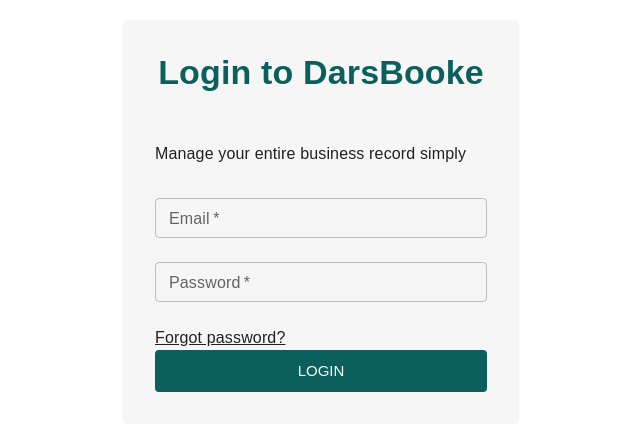
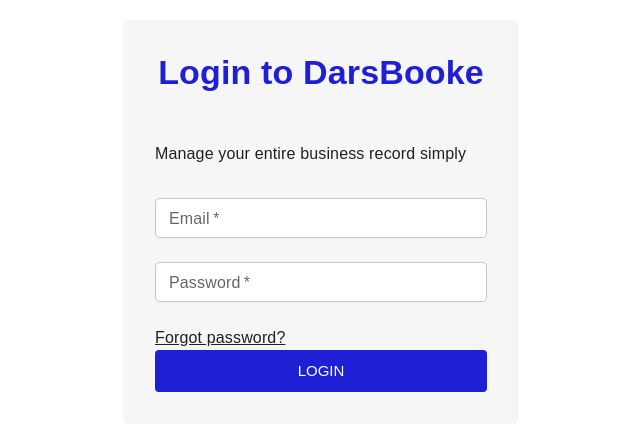
Before and after one commit to ghussain08/darsbook, a React (Create React App) app: page /login in a window 1280 px wide. Shown: the part 178-608 px from the top of the page, without its empty margins (319-959 px from the left). Built offline with nearby package versions, Linux system fonts and the light colour scheme.

Commit message:
Signup page ui

```diff
--- a/src/components/site-container/index.tsx
+++ b/src/components/site-container/index.tsx
@@ -2,7 +2,7 @@
 import styled from "styled-components";
 
 const SiteContainerComponent = styled.section`
-  font-family: "'Josefin Sans', sans-serif";
+  font-family: "Public Sans, sans-serif";
 `;
 
 export default function SiteContainer(props: { children: React.ReactNode }) {
--- /dev/null
+++ b/src/config/common.ts
@@ -0,0 +1,3 @@
+export const commonConfig = {
+    brandName: 'Dars Book',
+}
--- /dev/null
+++ b/src/config/dev.ts
@@ -0,0 +1 @@
+export const devConfig = {}
--- /dev/null
+++ b/src/config/prod.ts
@@ -0,0 +1 @@
+export const prodConfig = {}
--- a/src/pages/signup/index.login.tsx
+++ b/src/pages/signup/index.login.tsx
@@ -1,5 +1,5 @@
-import React, { ReactNode } from "react";
+import React, { ReactNode } from 'react';
 
 export default function Signup(): ReactNode {
-  return "test";
+    return 'test';
 }
--- a/src/routes/route-list.ts
+++ b/src/routes/route-list.ts
@@ -1,6 +1,6 @@
-import Dashboard from "../pages/dashboard/index.dashboard";
-import Login from "../pages/login/index.login";
-import Signup from "../pages/signup/index.login";
+import Dashboard from "../pages/dashboard";
+import Login from "../pages/login";
+import Signup from "../pages/signup";
 export interface IRouteList {
   isProtected: boolean;
   path: string;
--- a/src/sharable/input-controller/index.tsx
+++ b/src/sharable/input-controller/index.tsx
@@ -1,8 +1,8 @@
-import { OutlinedTextFieldProps, TextFieldProps } from "@mui/material";
-import React from "react";
-import { Controller } from "react-hook-form";
-import Input from "../input";
-type inputController = Omit<OutlinedTextFieldProps, "variant">;
+import { OutlinedTextFieldProps, TextFieldProps } from '@mui/material';
+import React from 'react';
+import { Controller } from 'react-hook-form';
+import Input from '../input';
+type inputController = Omit<OutlinedTextFieldProps, 'variant'>;
 export interface IControllerProps extends inputController {
     control: any;
     name: string;
@@ -17,14 +17,19 @@
                 const { field, fieldState } = properties;
                 return (
                     <Input
+                        sx={{ backgroundColor: 'white' }}
                         variant="outlined"
                         size="small"
                         aria-required={props.required}
                         aria-invalid={!!fieldState.error}
-            aria-errormessage={fieldState.error ? fieldState.error.message : ""}
+                        aria-errormessage={
+                            fieldState.error ? fieldState.error.message : ''
+                        }
                         {...field}
                         error={!!fieldState.error}
-            helperText={fieldState.error ? fieldState.error.message : null}
+                        helperText={
+                            fieldState.error ? fieldState.error.message : null
+                        }
                         {...rest}
                     />
                 );
--- a/src/theme/theme.ts
+++ b/src/theme/theme.ts
@@ -1,22 +1,22 @@
-import { ThemeOptions, createTheme } from "@mui/material";
+import { ThemeOptions, createTheme } from '@mui/material';
 
 const themeOptions: ThemeOptions = createTheme({
     palette: {
-    mode: "light",
+        mode: 'light',
         primary: {
-      main: "#0b605d",
-      contrastText: "white",
+            main: '#1F1FD5',
+            contrastText: 'white',
         },
         secondary: {
-      main: "#ffc921",
+            main: '#ffc921',
         },
         text: {
-      primary: "rgba(0,0,0,0.87)",
+            primary: 'rgba(0,0,0,0.87)',
         },
-    divider: "rgba(162,150,150,0.12)",
+        divider: 'rgba(162,150,150,0.12)',
     },
     typography: {
-    fontFamily: "Josefin Sans, sans-serif",
+        fontFamily: 'Public Sans, sans-serif',
         fontSize: 14,
         h1: {
             fontWeight: 600,
--- /dev/null
+++ b/src/types/config/config.types.ts
@@ -0,0 +1,3 @@
+export interface IConfig {
+    brandName: string
+}
```
Also changed, not shown: src/config/index.ts (added, +11 -0 lines), src/pages/dashboard/index.tsx (renamed from src/pages/dashboard/index.dashboard.tsx), src/pages/login/index.tsx (renamed from src/pages/login/index.login.tsx), 1 other file (tests, documents, lock files or other folders). Lines whose indentation alone changed are shown as unchanged.
